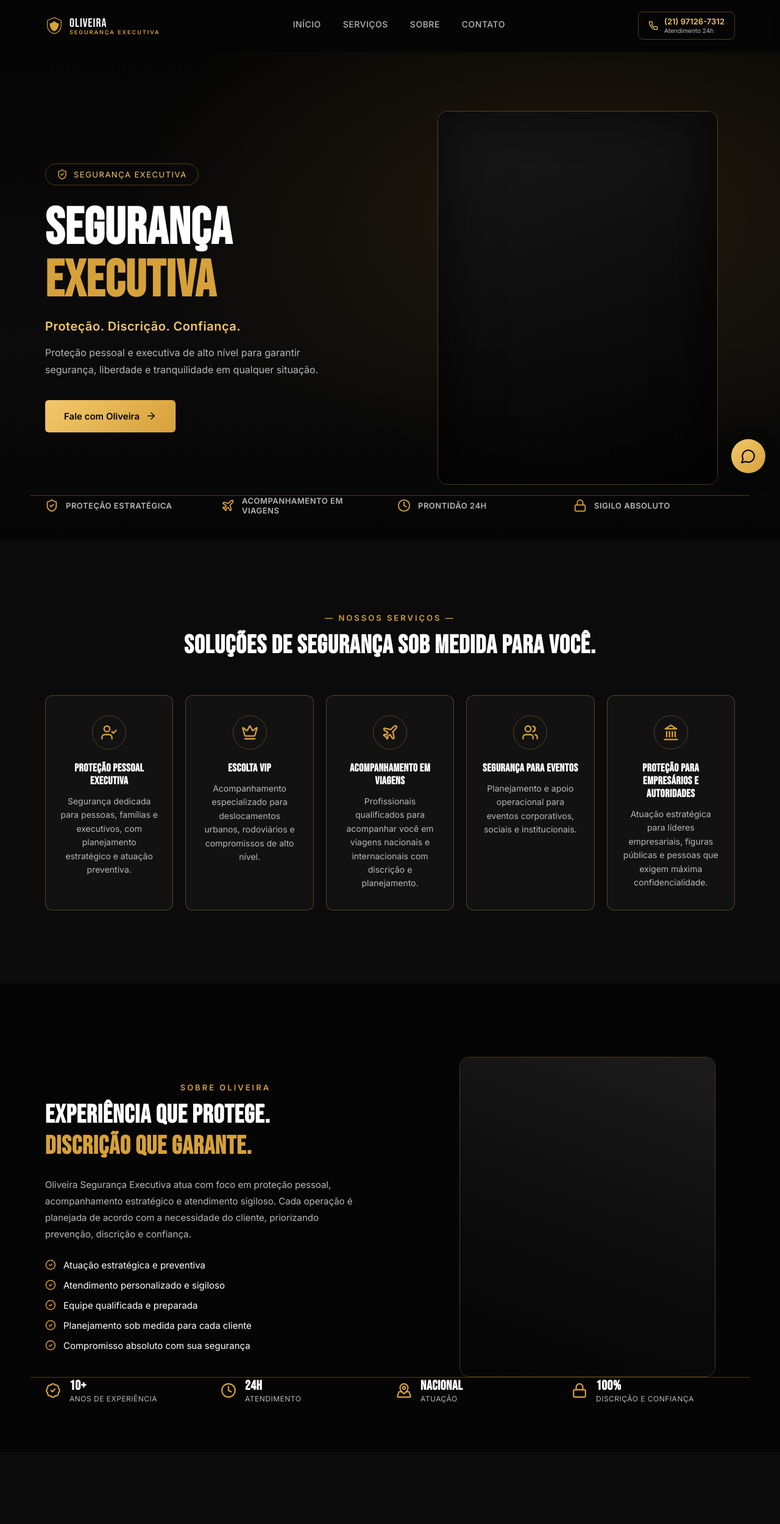
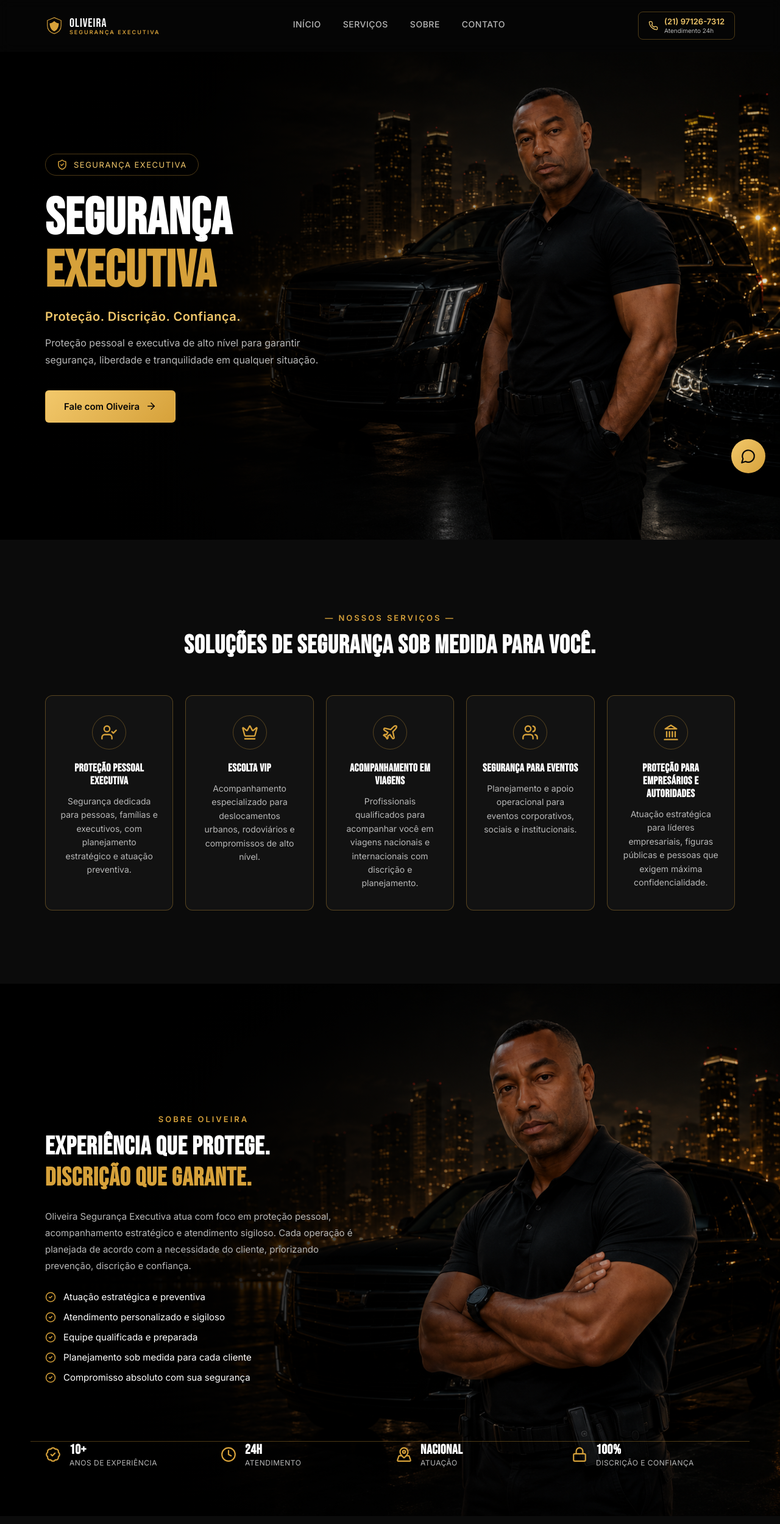
Before and after one commit to samuarchanjo-cloud/oliveira-seguranca-executiva, a React (Vite) app: page / in a window 1280 px wide. Shown: the top 2499 px of the page at 61% size. Built offline with nearby package versions, Linux system fonts and the light colour scheme.

Commit message:
ajustes na estetica

```diff
--- a/src/components/About.jsx
+++ b/src/components/About.jsx
@@ -2,11 +2,19 @@ import { CheckCircle2 } from 'lucide-react'
 import StatCard from './StatCard.jsx'
 import { differentials, stats } from '../data/siteData.js'
 import '../styles/about.css'
+import aboutImage from '../assets/about-fullscreen.png'
 
 function About() {
   return (
-    <section id="sobre" className="about">
-      <div className="container about__inner">
+    <section
+  id="sobre"
+  className="about"
+  style={{ '--about-image': `url(${aboutImage})` }}
+>
+  <div className="about__bg" aria-hidden="true" />
+  <div className="about__overlay" aria-hidden="true" />
+
+  <div className="container about__inner">
         <div className="about__content">
           <p className="section-eyebrow">Sobre Oliveira</p>
           <h2 className="section-title section-title--left">
--- a/src/components/Hero.jsx
+++ b/src/components/Hero.jsx
@@ -1,13 +1,20 @@
 import { ShieldCheck, Plane, Clock, Lock, ArrowRight } from 'lucide-react'
 import { company, quickHighlights, whatsappLink } from '../data/siteData.js'
+import heroImage from '../assets/hero-fullscreen.png'
 import '../styles/hero.css'
 
 const icons = { ShieldCheck, Plane, Clock, Lock }
 
 function Hero() {
   return (
-    <section id="inicio" className="hero">
+    <section
+      id="inicio"
+      className="hero"
+      style={{ '--hero-image': `url(${heroImage})` }}
+    >
       <div className="hero__bg" aria-hidden="true" />
+      <div className="hero__overlay" aria-hidden="true" />
+
       <div className="hero__inner container">
         <div className="hero__content">
           <div className="hero__badge">
@@ -26,13 +33,15 @@ function Hero() {
           <p className="hero__subtitle">{company.slogan}</p>
 
           <p className="hero__text">
-            Proteção pessoal e executiva de alto nível para garantir segurança, liberdade
-            e tranquilidade em qualquer situação.
+            Proteção pessoal e executiva de alto nível para garantir segurança,
+            liberdade e tranquilidade em qualquer situação.
           </p>
 
           <a
             className="btn btn--gold hero__cta"
-            href={whatsappLink(`Olá, ${company.name}. Gostaria de solicitar uma avaliação de segurança.`)}
+            href={whatsappLink(
+              `Olá, ${company.name}. Gostaria de solicitar uma avaliação de segurança.`
+            )}
             target="_blank"
             rel="noopener noreferrer"
           >
@@ -40,24 +49,15 @@ function Hero() {
             <ArrowRight size={18} />
           </a>
         </div>
-
-        <div className="hero__media">
-          {/* Substitua por src/assets/oliveira-hero.png quando disponível.
-              Enquanto isso, mantém um placeholder em gradiente escuro. */}
-          <div className="hero__mediaFrame">
-            <div className="hero__mediaPlaceholder" />
-            <div className="hero__mediaGlow" />
-          </div>
-        </div>
       </div>
 
       <div className="hero__highlights container">
         {quickHighlights.map((item) => {
           const Icon = icons[item.icon]
           return (
-            <div key={item.label} className="hero__highlight">
-              <Icon size={22} />
-              <span>{item.label}</span>
+            <div key={item.title} className="hero__highlight">
+              {Icon && <Icon size={24} />}
+              <span>{item.title}</span>
             </div>
           )
         })}
--- a/src/styles/about.css
+++ b/src/styles/about.css
@@ -93,3 +93,65 @@
   text-transform: uppercase;
   letter-spacing: 0.5px;
 }
+
+/* ABOUT FULLSCREEN BACKGROUND */
+.about {
+  position: relative;
+  min-height: 100vh;
+  overflow: hidden;
+  background: #050505;
+  display: flex;
+  flex-direction: column;
+  justify-content: center;
+}
+
+.about__bg {
+  position: absolute;
+  inset: 0;
+  background-image: var(--about-image);
+  background-size: cover;
+  background-position: center right;
+  background-repeat: no-repeat;
+  z-index: 1;
+}
+
+.about__overlay {
+  position: absolute;
+  inset: 0;
+  background: linear-gradient(
+    90deg,
+    rgba(0, 0, 0, 0.98) 0%,
+    rgba(0, 0, 0, 0.92) 18%,
+    rgba(0, 0, 0, 0.72) 42%,
+    rgba(0, 0, 0, 0.38) 65%,
+    rgba(0, 0, 0, 0.12) 100%
+  );
+  z-index: 2;
+}
+
+.about__inner,
+.about__stats {
+  position: relative;
+  z-index: 3;
+}
+
+.about__inner {
+  width: 100%;
+  min-height: calc(100vh - 170px);
+  display: flex;
+  align-items: center;
+  padding-top: 110px;
+  padding-bottom: 40px;
+}
+
+.about__content {
+  max-width: 590px;
+}
+
+.about__visual,
+.about__image,
+.about__photo,
+.about__imageCard,
+.about__card {
+  display: none !important;
+}
--- a/src/styles/hero.css
+++ b/src/styles/hero.css
@@ -1,28 +1,50 @@
 .hero {
   position: relative;
   min-height: 100vh;
+  overflow: hidden;
+  background: #050505;
   display: flex;
   flex-direction: column;
   justify-content: center;
-  padding: 80px 0 40px;
-  overflow: hidden;
 }
 
 .hero__bg {
   position: absolute;
   inset: 0;
-  background:
-    radial-gradient(ellipse at 75% 30%, rgba(214, 161, 58, 0.12), transparent 55%),
-    linear-gradient(180deg, var(--color-black) 0%, var(--color-black-soft) 60%, var(--color-black) 100%);
-  z-index: -1;
+  background-image: var(--hero-image);
+  background-size: cover;
+  background-position: center right;
+  background-repeat: no-repeat;
+  z-index: 1;
+}
+
+.hero__overlay {
+  position: absolute;
+  inset: 0;
+  background: linear-gradient(
+    90deg,
+    rgba(0, 0, 0, 0.98) 0%,
+    rgba(0, 0, 0, 0.92) 18%,
+    rgba(0, 0, 0, 0.72) 40%,
+    rgba(0, 0, 0, 0.38) 62%,
+    rgba(0, 0, 0, 0.10) 100%
+  );
+  z-index: 2;
 }
 
 .hero__inner {
-  display: grid;
-  grid-template-columns: 1.1fr 1fr;
+  position: relative;
+  z-index: 3;
+  width: 100%;
+  min-height: calc(100vh - 170px);
+  display: flex;
   align-items: center;
-  gap: 48px;
-  flex: 1;
+  padding-top: 110px;
+  padding-bottom: 40px;
+}
+
+.hero__content {
+  max-width: 560px;
 }
 
 .hero__badge {
```
Also changed, not shown: src/assets/about-fullscreen.png (added), src/assets/hero-fullscreen.png (added).
